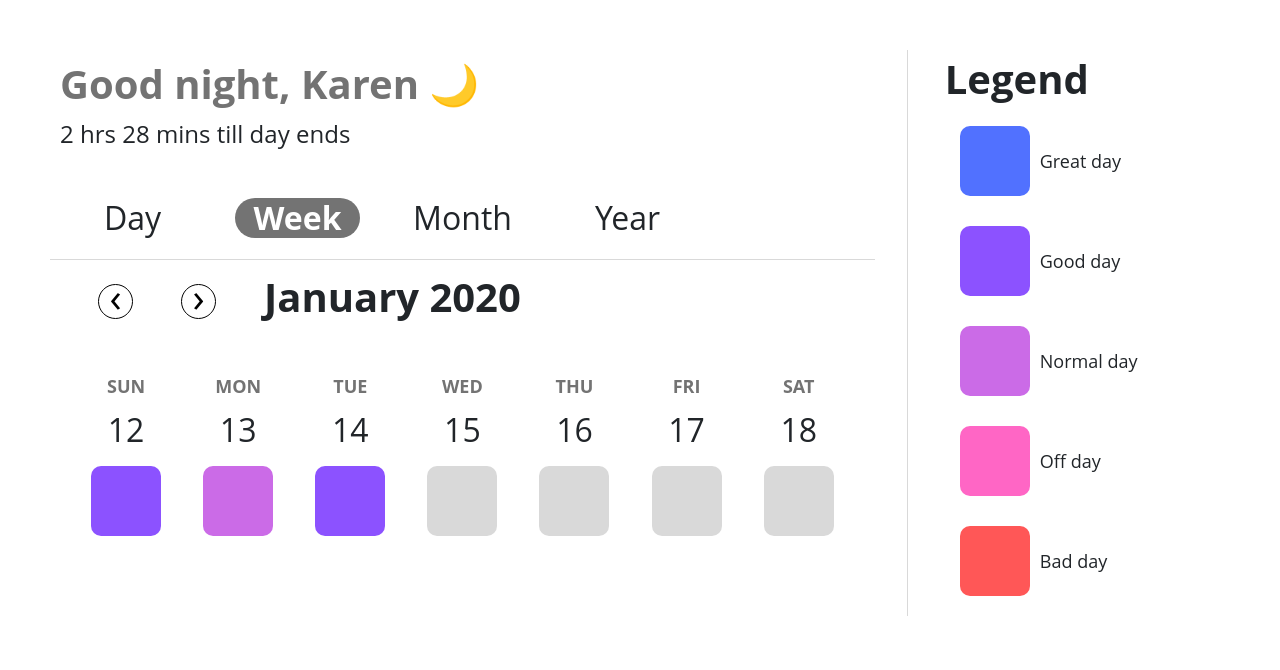
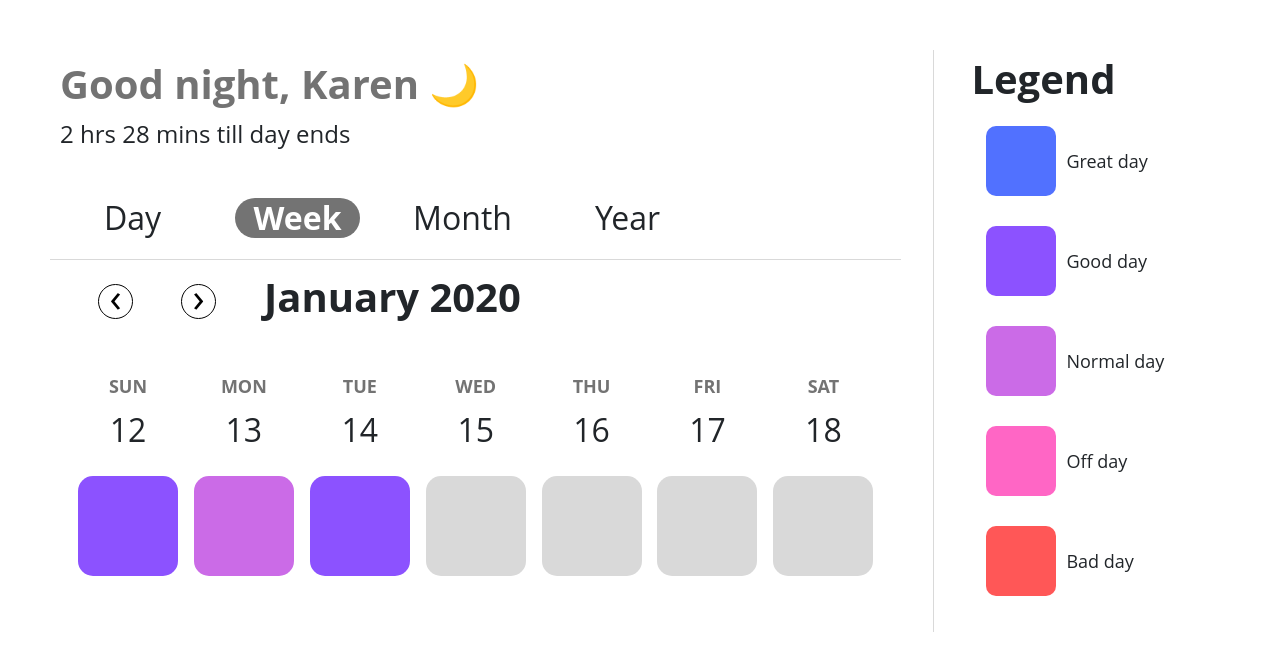
Before and after one commit to uttaravadina/dayz, a React (Create React App) app in the folder frontend/: page / in a window 1280 px wide. Shown: the top 670 px of the page. Built offline with nearby package versions, Linux system fonts and the light colour scheme.

Commit message:
Style month today active

```diff
--- a/frontend/src/Components/Month/TimeframeBar.js
+++ b/frontend/src/Components/Month/TimeframeBar.js
@@ -16,7 +16,6 @@ class TimeframeBar extends React.Component {
     }
 
     render() {
-
 
         return (
             <>
--- a/frontend/src/Components/Month/View.js
+++ b/frontend/src/Components/Month/View.js
@@ -6,15 +6,14 @@ const Day = ({ date, color, isToday }) => {
 
     return (
         <div className="month-module">
-            <div className="month-colorbox"
-                style={{backgroundColor: color}}
-            >
-                <div className={monthToday}>
+            <div className={monthToday}>
+                <div className="month-colorbox"
+                    style={{backgroundColor: color}}
+                >
                     <h2>{date}</h2>
                 </div>
             </div>
         </div>
-
     )
 };
 
@@ -37,7 +36,6 @@ class View extends React.Component {
         let todayDate = today.getDate();
         let todayMonth = today.getMonth();
         let todayYear = today.getFullYear();
-
 
         for (let i = 0; i < this.props.lastDay; i++) {
             let isToday = (i === todayDate & this.props.month === todayMonth && this.props.year === todayYear)
@@ -65,7 +63,6 @@ class View extends React.Component {
                         <h3>SAT</h3>
                         {fill}
                         {days}
-
                     </div>
                 </div>
             </>
--- a/frontend/src/Styles/Month/View.css
+++ b/frontend/src/Styles/Month/View.css
@@ -29,12 +29,13 @@
     margin: 0px;
     font-weight: bold;
     color: white;
-
 }
 
 .month-today {
-    -webkit-text-stroke-width: 1px;
-    -webkit-text-stroke-color: #737373;
+    border-radius: 9px;
+    border-style: solid;
+    border-color: #737373;
+    border-width: 2px;
 }
 
 #table {
--- a/frontend/src/Styles/Week/View.css
+++ b/frontend/src/Styles/Week/View.css
@@ -50,13 +50,14 @@
 }
 
 .week-colorbox {
-    height: 70px;
-    width: 70px;
-    border-radius: 10px;
-    padding: 10px;
+    height: 100px;
+    width: 100px;
+    border-radius: 15px;
+
     display: inline-block;
 }
 
 .week-colorbox-container {
     text-align: center;
+    padding-top: 10px;
 }
```
